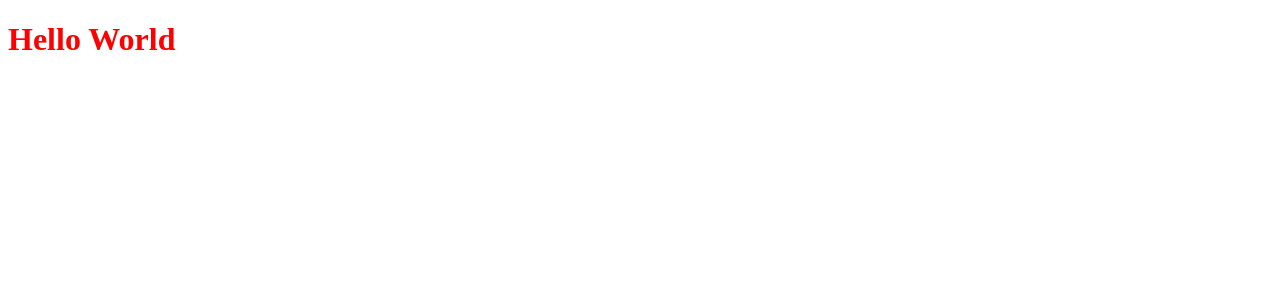
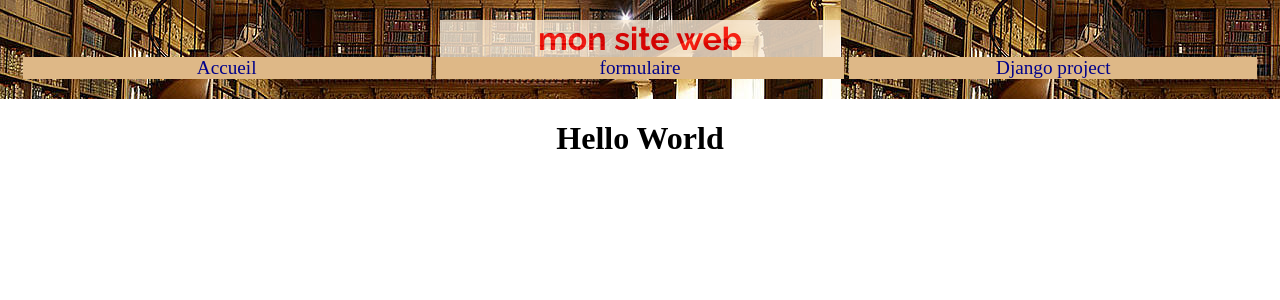
Before and after one commit to arnauldAlbert/django-TD, a Django app: page /myfirstapp/index/ in a window 1280 px wide. Shown: the top 300 px of the page. Run offline with Django 4.2, Linux system fonts and the light colour scheme.

Commit message:
ajout de la partie squelette de gabarit

```diff
--- a/firstproject/myfirstapp/static/myfirstapp/index.css
+++ b/firstproject/myfirstapp/static/myfirstapp/index.css
@@ -1,3 +1,46 @@
+@import url('https://fonts.googleapis.com/css?family=Dosis:400,500,700|Quicksand:400,700|Raleway:300,300i,400,400i,700,800,900');
+
+html, body{
+	margin : 0px;
+	padding : 0px;
+}
+
+* {
+    box-sizing : border-box;
+}
+
+.entetesite{
+	background-image: url(bandeau.jpg);
+	padding : 20px;
+}
+
+.entetesite h1 {
+    color : red;
+    font-family : Raleway, sans-serif;
+	width : 400px;
+	text-align: center;
+	background-color: antiquewhite;
+	opacity: 0.8;
+	margin : 0px auto 0px;
+}
+
+.entetesite nav a{
+    display : inline-block;
+    width : calc( 100% / 3 - 5px);
+    margin-right : 5px;
+    background-color: burlywood;
+    text-align : center;
+    text-decoration : none;
+    color : darkblue;
+    font-size : 1.2em;
+}
+.entetesite nav a:first-child{
+margin-left : 2.5px;
+}
+.entetesite nav a:last-child{
+margin-right : 0px;
+}
+
 h1 {
-    color : red;
+text-align : center;
 }
--- a/firstproject/myfirstapp/templates/myfirstapp/index.html
+++ b/firstproject/myfirstapp/templates/myfirstapp/index.html
@@ -1,12 +1,8 @@
-<!DOCTYPE html>
-<html lang="fr">
-<head>
-    {% load static %}
-    <meta charset="UTF-8">
-    <link rel="stylesheet" type="text/css" href="{% static 'myfirstapp/index.css' %}">
-    <title>index</title>
-</head>
-<body>
+{% extends "myfirstapp/main.html" %}
+
+{% block title %}
+    ma page d'accueil
+{% endblock %}
+{%block content %}
     <h1> Hello World </h1>
-</body>
-</html>
+{% endblock %}
--- /dev/null
+++ b/firstproject/myfirstapp/templates/myfirstapp/main.html
@@ -0,0 +1,20 @@
+<!DOCTYPE html>
+<html lang="fr">
+  {% load static %}
+<head>
+    <meta charset="UTF-8">
+    <link rel="stylesheet" href="{% static 'myfirstapp/index.css' %}">
+    <title>{% block title %}Mon Site {% endblock %} </title>
+</head>
+<body>
+<header class="entetesite">
+    <h1> mon site web </h1>
+    <nav><a href="index.html"> Accueil </a><a href="formulaire.html"> formulaire </a><a href="https://www.djangoproject.com"> Django project </a></nav>
+</header>
+<div class="main">
+    {% block content %}
+        <h1> bloc de contenu </h1>
+    {% endblock%}
+</div>
+</body>
+</html>
```
Also changed, not shown: firstproject/myfirstapp/static/myfirstapp/bandeau.jpg (added).
